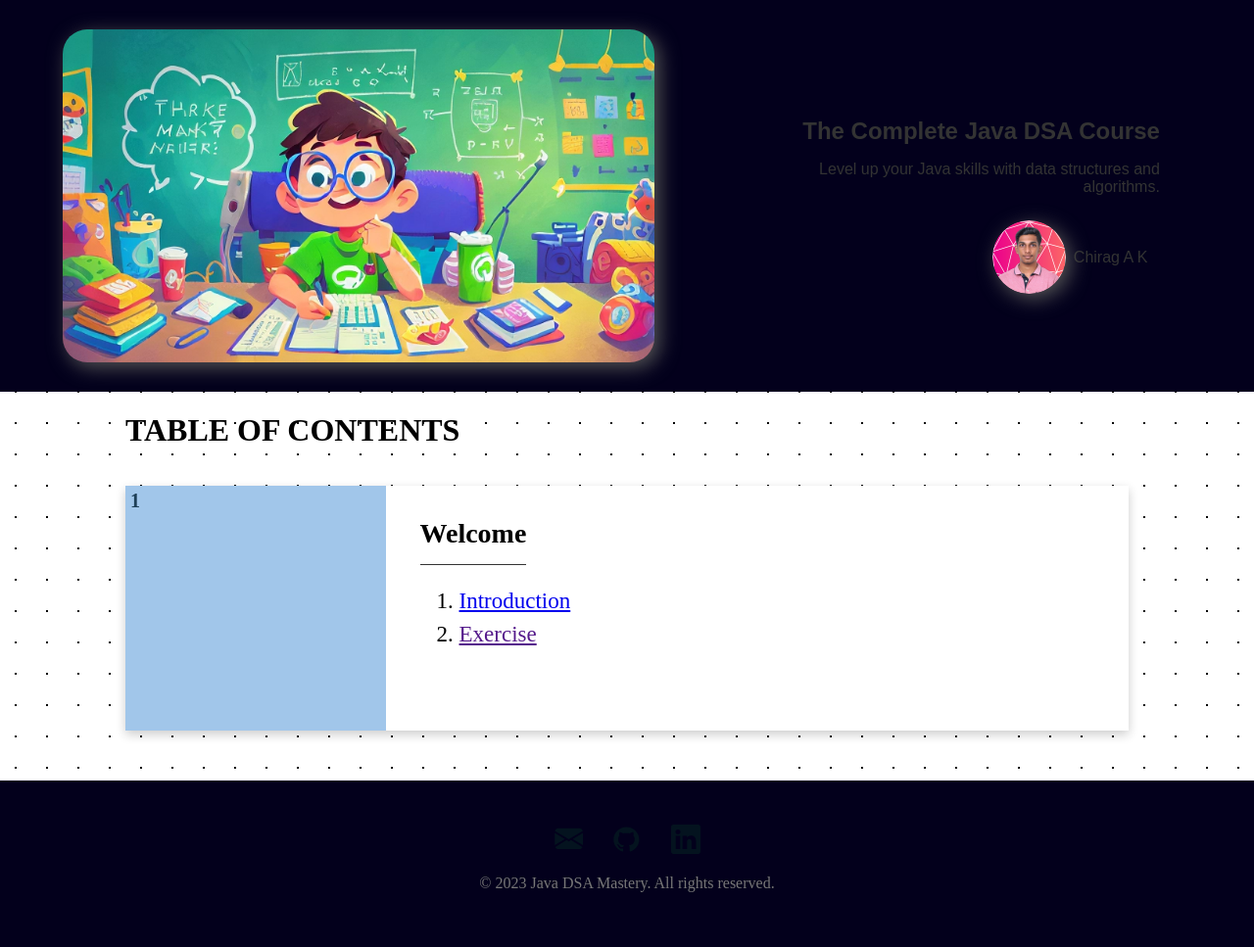
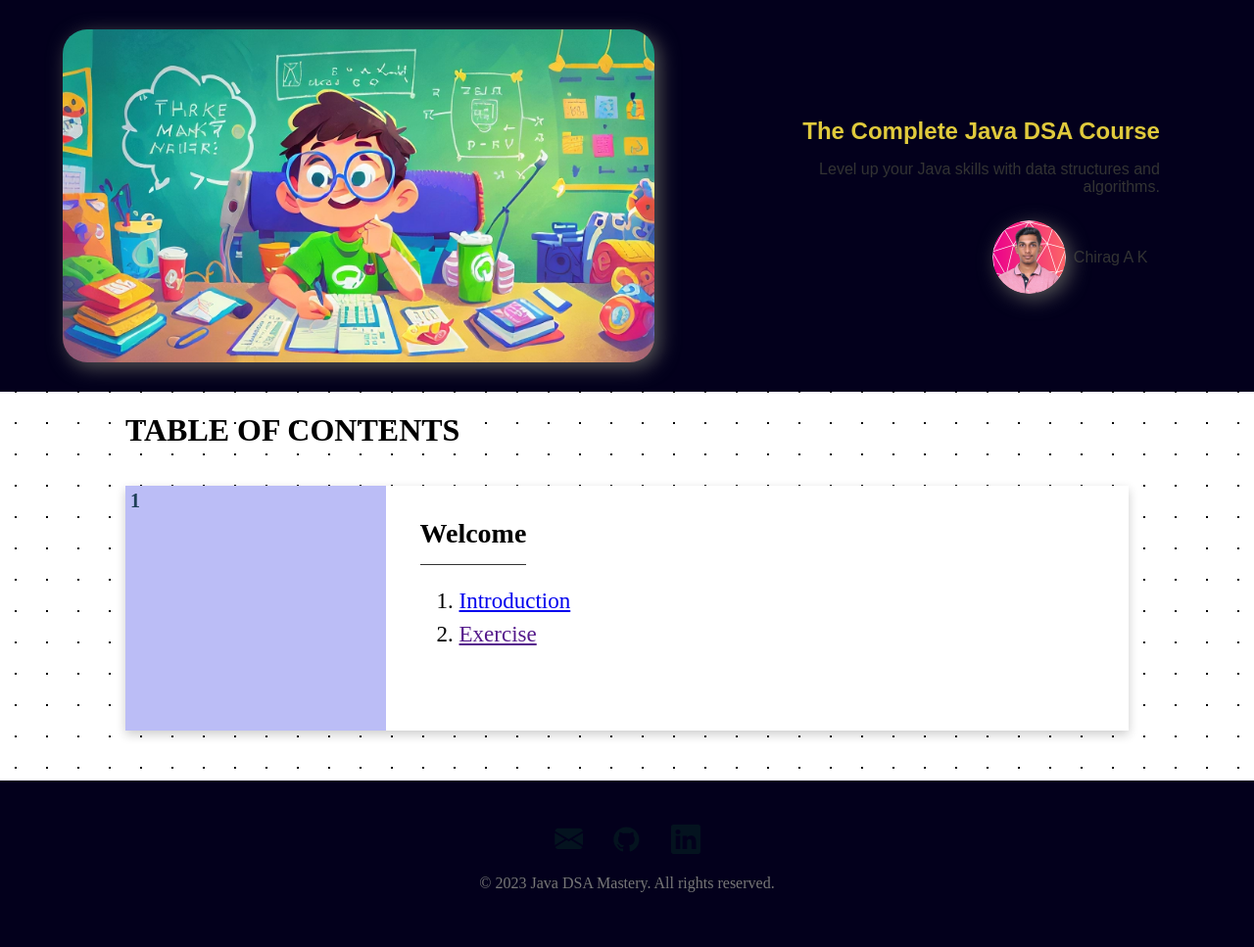
Before and after one commit to chiragak/dsa101.github.io, a PHP site: page / in a window 1280 px wide. Shown: the whole page at 98% size. Run offline with PHP 8.4, Linux system fonts and the light colour scheme; some libraries are stand-ins or nearby versions.

Commit message:
modified style.css in css

```diff
--- a/assets/css/style.css
+++ b/assets/css/style.css
@@ -174,6 +174,7 @@ margin-top: 50px;
 font-size: 24px;
 font-weight: bold;
 margin-right: 10%;
+color:#E0CA3C ;
 }
 .courseinfo p {
 margin-right: 10%;
@@ -231,8 +232,7 @@ position: relative;
 .lesson-preface
 {
 align-items: center;
-background-color: #88882f;
-background-color: #A1C6EA;
+background-color: #BBBDF6;
 color: #4dd0e1;
 display: flex;
 justify-content: center;
```
